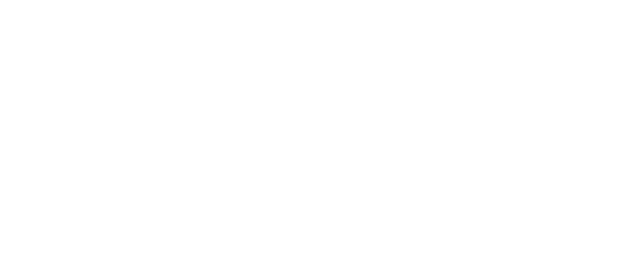
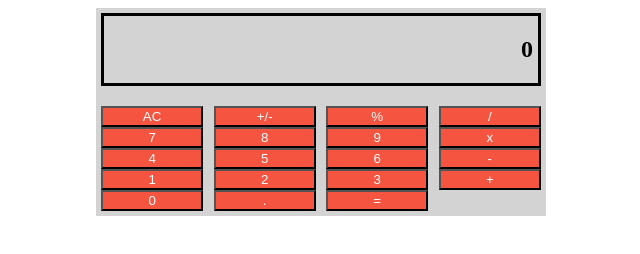
Before and after one commit to BeardedPoultry/3.1-calculator-Gabe-Jones, a plain HTML site: page index.html in a window 1280 px wide. Shown: the whole page, without its empty margins (319-959 px from the left). Drawn offline with Linux system fonts and the light colour scheme.

Commit message:
added todo file, completed html, css layout of calculator

```diff
--- a/index.html
+++ b/index.html
@@ -3,8 +3,35 @@
 <head>
   <meta charset="UTF-8">
   <title>calculator</title>
+  <link rel="stylesheet" href="css/main.css">
 </head>
 <body>
-
+  <section class="calculator">
+    <div class="display">
+      <h2 class="display-number">0</h2>
+    </div>
+    <div class="keypad">
+      <button class="keypad-button clear">AC</button>
+      <button class="keypad-button">+/-</button>
+      <button class="keypad-button">%</button>
+      <button class="keypad-button operator">/</button>
+      <button class="keypad-button number">7</button>
+      <button class="keypad-button number">8</button>
+      <button class="keypad-button number">9</button>
+      <button class="keypad-button operator">x</button>
+      <button class="keypad-button number">4</button>
+      <button class="keypad-button number">5</button>
+      <button class="keypad-button number">6</button>
+      <button class="keypad-button operator">-</button>
+      <button class="keypad-button number">1</button>
+      <button class="keypad-button number">2</button>
+      <button class="keypad-button number">3</button>
+      <button class="keypad-button operator">+</button>
+      <button class="keypad-button number">0</button>
+      <button class="keypad-button decimal">.</button>
+      <button class="keypad-button equal">=</button>
+    </div>
+  </section>
+  <script type="text/javascript" src="main.js"></script>
 </body>
 </html>
--- a/scss/main.scss
+++ b/scss/main.scss
@@ -0,0 +1,23 @@
+@import '../bower_components/bourbon/app/assets/stylesheets/bourbon';
+@import '../bower_components/neat/app/assets/stylesheets/neat';
+
+.calculator {
+  @include outer-container(450px);
+  background-color: lightgrey;
+  padding:5px;
+}
+
+.keypad-button {
+  @include span-columns(3);
+  @include omega(4n);
+  background-color: rgba(244, 84, 64, 1);
+  color: white;
+}
+
+.display {
+  text-align: right;
+  border-bottom: black;
+  border-style: solid;
+  margin-bottom: 20px;
+  padding-right: 5px;
+}
```
Also changed, not shown: css/main.css, 1 other file.
